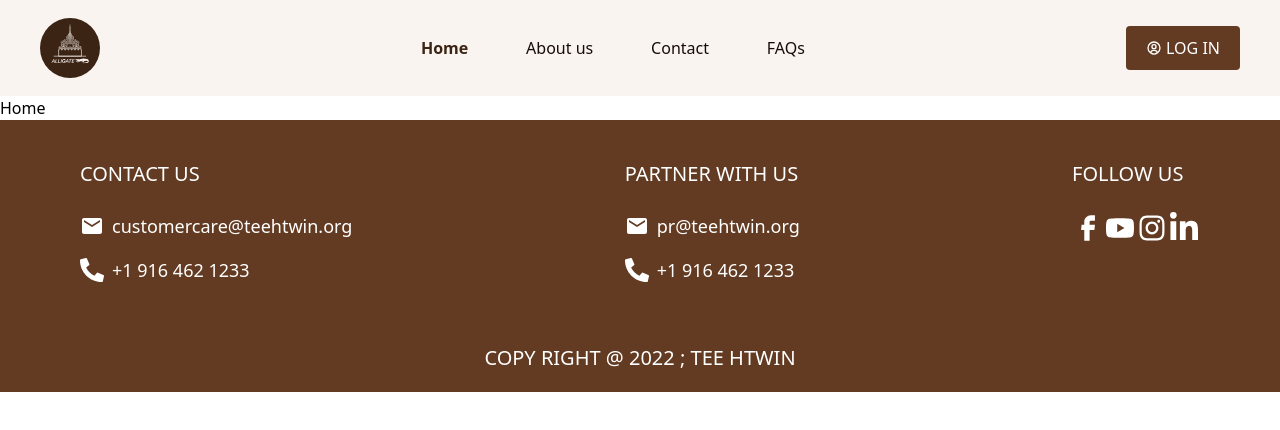
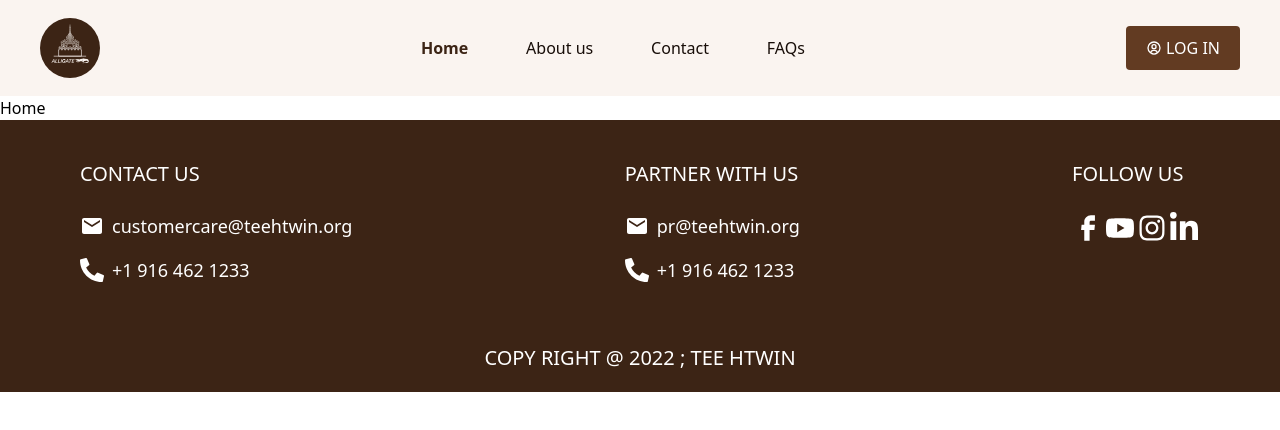
Before and after one commit to yawai990/next-learning, a React (Vite) app: page / in a window 1280 px wide. Shown: the top 430 px of the page. Built offline with nearby package versions, Linux system fonts and the light colour scheme.

Commit message:
[modify] footer color

```diff
--- a/src/components/Footer.jsx
+++ b/src/components/Footer.jsx
@@ -5,7 +5,7 @@
 function Footer() {
   return (
     <>
-      <footer className="bg-primary-color text-white ">
+      <footer className="bg-dark-brown-color text-white ">
         <div className="flex flex-col lg:flex-row justify-between px-10 md:px-16 lg:px-20">
           {/* Contact Us */}
           <div className="my-8 lg:my-10">
```
